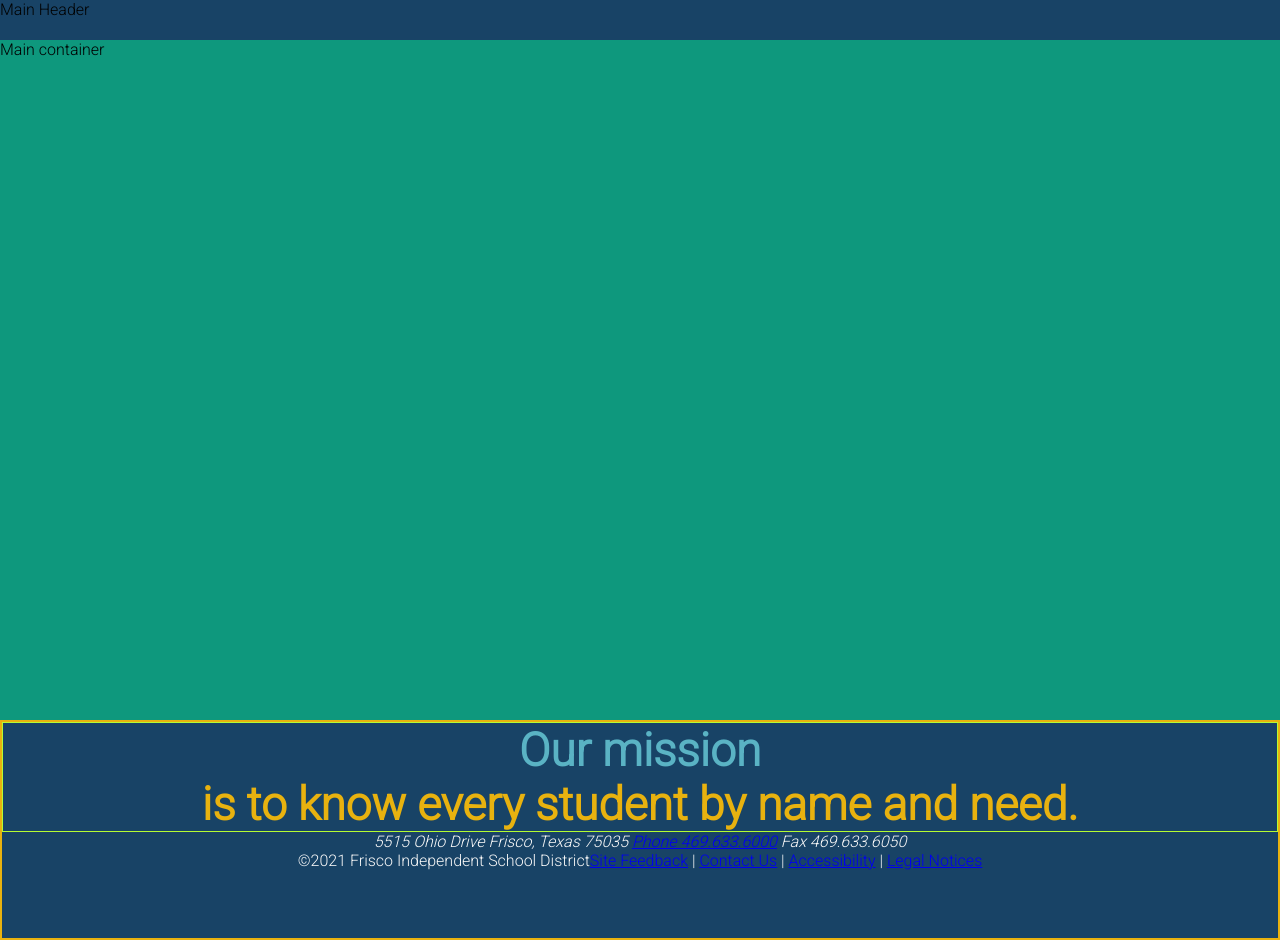
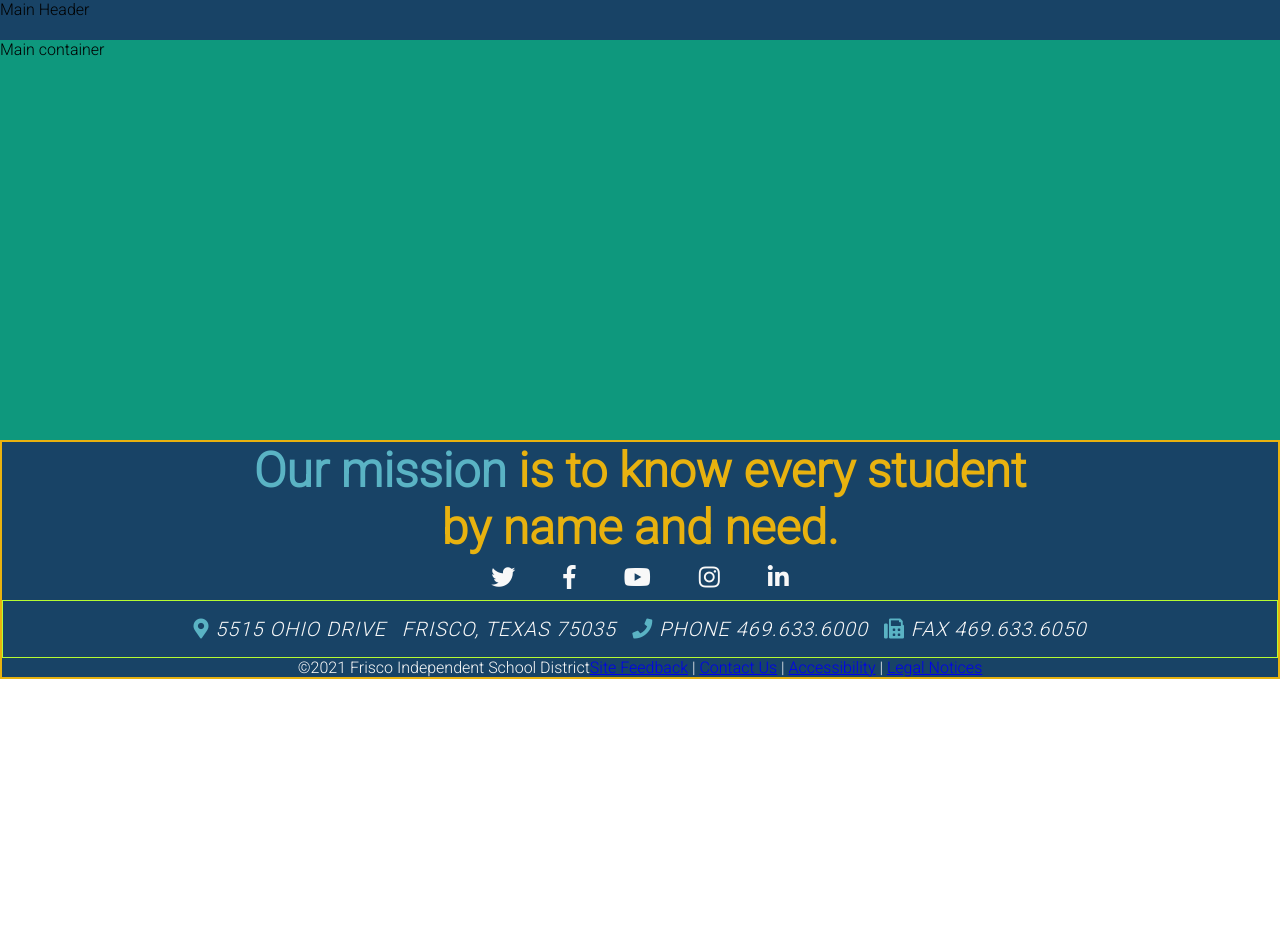
Before and after one commit to Brunno-DaSilva/FISD_Footer, a plain HTML site: page index.html in a window 1280 px wide. After the commit the page ends 800 px from the top, so only its background shows below. Drawn offline with Linux system fonts and the light colour scheme.

Commit message:
astyled address section, NEXT: COPYRIGHT

```diff
--- a/index.html
+++ b/index.html
@@ -25,18 +25,57 @@
     <footer id="FooterWrapper" role="region" class="">
       <div class="main_footer">
         <div class="main_footer__mission">
-          <p class="light_blue">Our mission</p>
-          <p>is to know every student by name and need.</p>
+          <p>
+            <span class="light_blue">Our mission</span> is to know every student
+          </p>
+          <p>by name and need.</p>
         </div>
+        <!-- ICONS  -->
+        <div
+          aria-label="clickable search and social media icons "
+          tabindex="0"
+          class="main_footer__icons"
+        >
+          <div class="icons__holder">
+            <a tabindex="0" href="https://twitter.com/friscoisd"
+              ><i class="fab fa-twitter social"></i
+            ></a>
+          </div>
+          <div tabindex="0" class="icons__holder">
+            <a href="https://www.facebook.com/friscoisd"
+              ><i class="fab fa-facebook-f"></i
+            ></a>
+          </div>
+          <div tabindex="0" class="icons__holder">
+            <a href="https://www.youtube.com/friscoisdmedia"
+              ><i class="fab fa-youtube"></i
+            ></a>
+          </div>
+          <div tabindex="0" class="icons__holder">
+            <a href="https://www.instagram.com/friscoschools/"
+              ><i class="fab fa-instagram"></i
+            ></a>
+          </div>
+          <div tabindex="0" class="icons__holder">
+            <a href="https://www.linkedin.com/company/frisco-isd/"
+              ><i class="fab fa-linkedin-in"></i
+            ></a>
+          </div>
+        </div>
+
         <div class="main_footer__address">
           <address class="footer__address">
-            <p>
-              <span class="address__Street">5515 Ohio Drive</span>
-              <span class="address__City_State">Frisco, Texas 75035</span>
-              <span class="address__Phone"
-                ><a href="tel:4696336000">Phone 469.633.6000</a></span
-              >
-              <span class="address__Fax">Fax 469.633.6050</span>
+            <p class="address__Street">
+              <i class="fas fa-map-marker-alt"></i> 5515 Ohio Drive
+            </p>
+            <p class="address__City_State">Frisco, Texas 75035</p>
+            <p class="address__Phone">
+              <a href="tel:4696336000"
+                ><i class="fas fa-phone"></i> Phone 469.633.6000
+              </a>
+            </p>
+            <p class="address__Fax">
+              <i class="fas fa-fax"></i> Fax 469.633.6050
             </p>
           </address>
         </div>
--- a/main.css
+++ b/main.css
@@ -48,14 +48,13 @@ header {
 
 .container {
   width: 100%;
-  min-height: 85vh;
+  min-height: 50vh;
   background-color: #0e987d;
 }
 
 footer {
   width: 100%;
   width: 100%;
-  height: 220px;
   background-color: var(--dark-blue);
   color: var(--OffWhite);
   border: 2px solid var(--yellow);
@@ -70,7 +69,7 @@ footer .main_footer {
 
 footer .main_footer .main_footer__mission {
   width: 100%;
-  border: 1px solid rgb(181, 251, 50);
+  /* border: 1px solid rgb(181, 251, 50); */
   display: flex;
   flex-direction: column;
   align-items: center;
@@ -79,10 +78,59 @@ footer .main_footer .main_footer__mission {
 
 footer .main_footer .main_footer__mission p {
   color: var(--yellow);
-  font-size: 2.87rem;
+  font-size: 3rem;
   font-weight: bold;
 }
 
 .light_blue {
   color: var(--light-blue) !important;
 }
+
+.main_footer__icons {
+  display: flex;
+  width: 100%;
+  justify-content: center;
+  align-items: center;
+  /* border: 1px solid rgb(181, 251, 50); */
+}
+
+.icons__holder {
+  margin: 0.5rem 1.5rem;
+}
+.icons__holder a {
+  font-size: 1.5rem;
+  color: var(--OffWhite);
+  -webkit-transition: ease-in-out 0.4s;
+  transition: ease-in-out 0.4s;
+}
+.icons__holder a:hover {
+  font-size: 1.5rem;
+  color: var(--yellow);
+}
+footer .main_footer__address {
+  border: 1px solid rgb(181, 251, 50);
+  width: 100%;
+  display: flex;
+  justify-content: center;
+  align-items: center;
+}
+footer .main_footer__address .footer__address {
+  width: 90%;
+  display: flex;
+  justify-content: center;
+  align-items: center;
+}
+
+footer .main_footer__address .footer__address p {
+  font-size: 1.25rem;
+  text-transform: uppercase;
+  letter-spacing: 1px;
+  padding: 1rem 0.5rem;
+}
+footer .main_footer__address .footer__address p i {
+  color: var(--light-blue);
+}
+footer .main_footer__address .footer__address p a {
+  color: var(--OffWhite);
+  text-decoration: none;
+}
```
